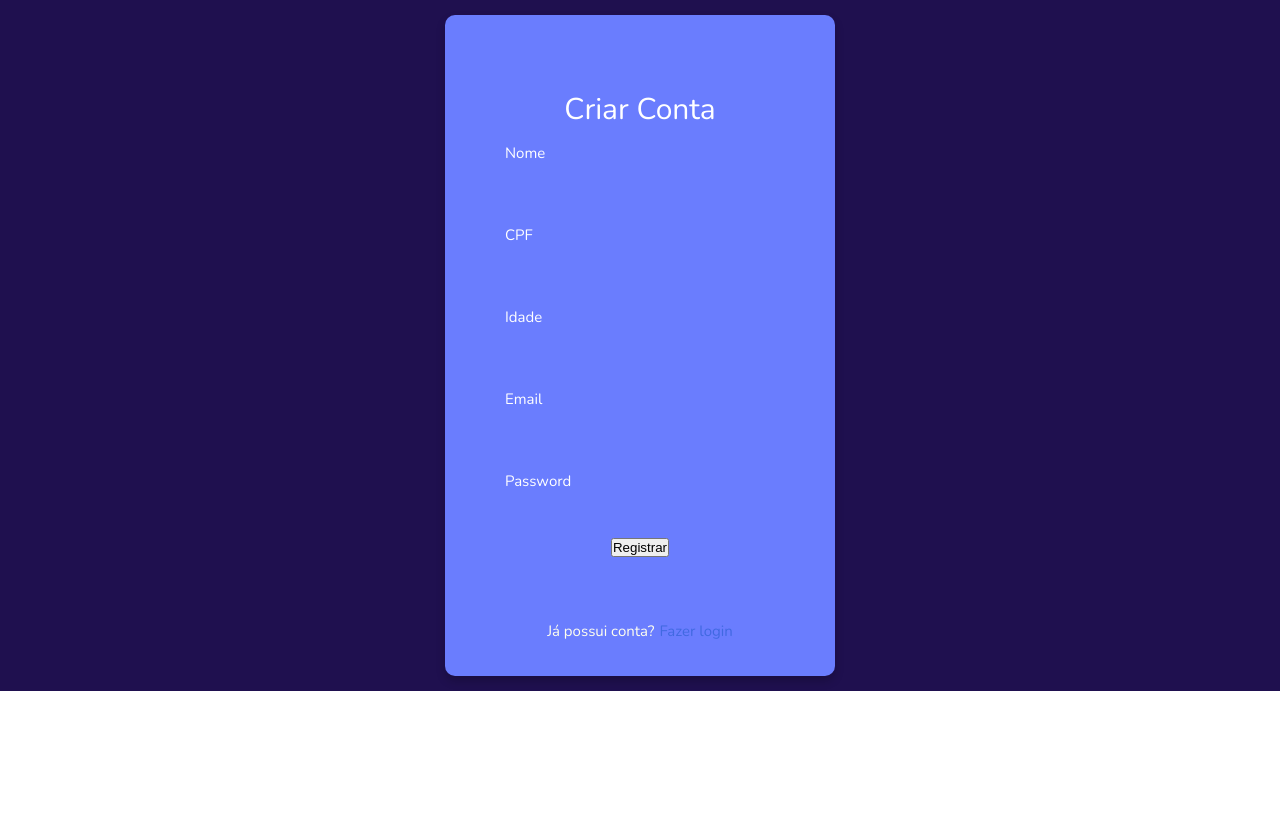
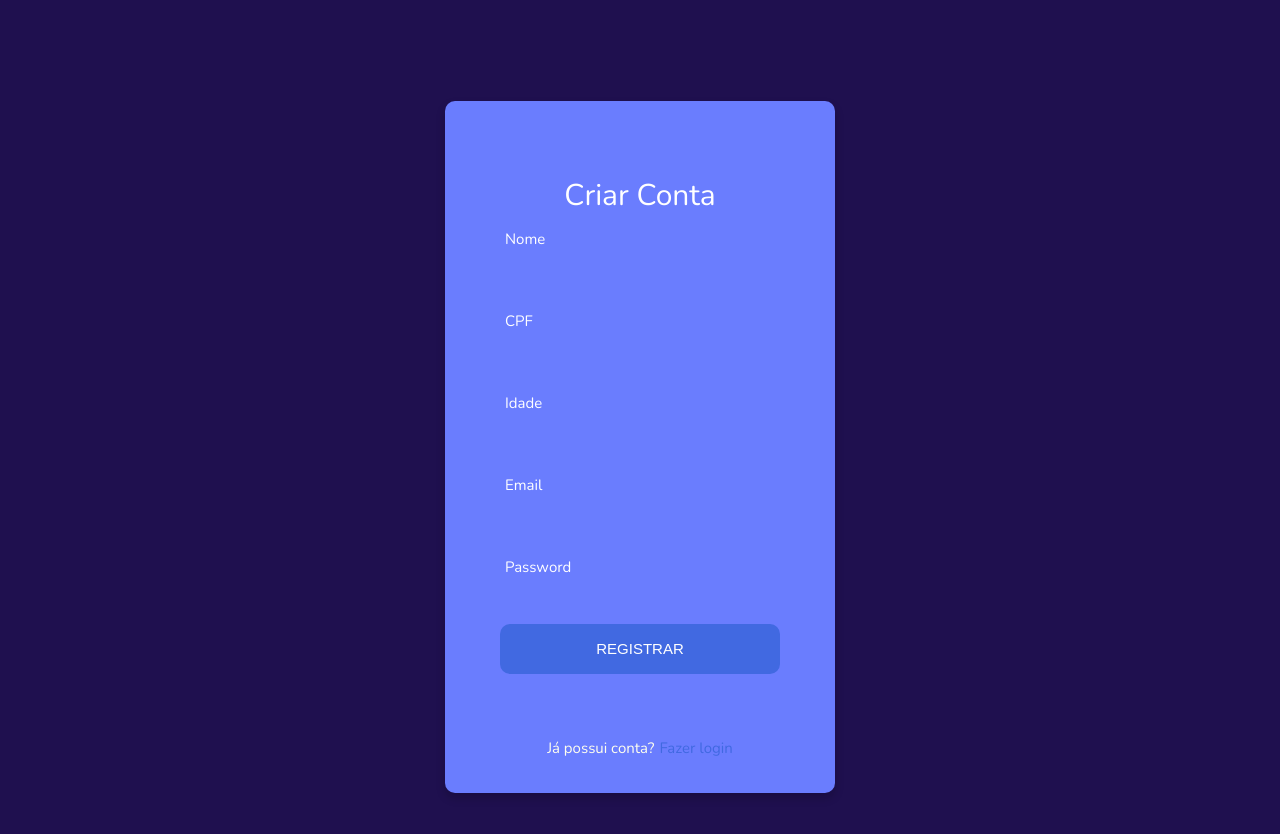
Before and after one commit to 1TDSS-MDC/sprint-responsive-web, a React (Create React App) app in the folder sprint3/sprint3/: page /register in a window 1280 px wide. Shown: the top 834 px of the page. Before the commit the page ends 800 px from the top, so only its background shows below. Built offline with nearby package versions, Linux system fonts and the light colour scheme; a web font is replaced by a local one.

Commit message:
finalizando a pag de login e register

```diff
--- a/sprint3/sprint3/src/components/LayoutComponents/styles.css
+++ b/sprint3/sprint3/src/components/LayoutComponents/styles.css
@@ -11,7 +11,7 @@
     flex-wrap: wrap;
     align-items: center;
     justify-content: center;
-    padding: 15px;
+    padding: 101px;
     background-color: #1f104f;
 }
 
--- a/sprint3/sprint3/src/pages/Register/index.jsx
+++ b/sprint3/sprint3/src/pages/Register/index.jsx
@@ -60,7 +60,7 @@ export const Register = () => {
                 </div>
 
                 <div className="container-login-form-btn">
-                    <button className="login">Registrar</button>
+                    <button className="login-form-btn">Registrar</button>
                 </div>
 
                 <div className="text-center">
```
